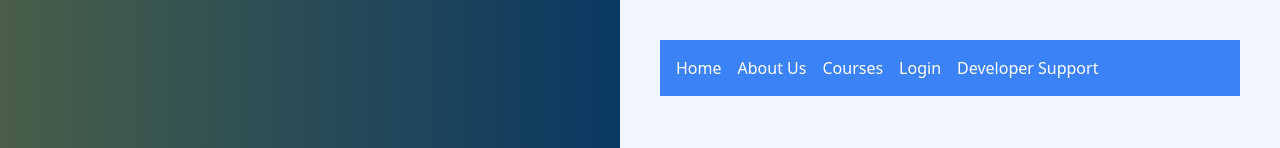
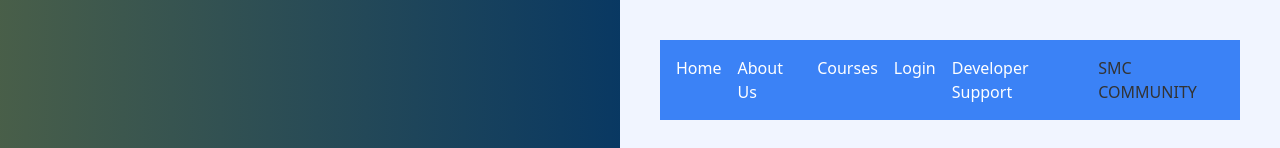
Before and after one commit to SmcWeb12/SMCGODDA, a React (Create React App) app: page /about-us in a window 1280 px wide. Shown: the top 148 px of the page. Built offline with nearby package versions, Linux system fonts and the light colour scheme; no server answers; the HTML template or start-up script is replaced by a standard one.

Commit message:
Update NavigationBar.js

```diff
--- a/src/components/NavigationBar.js
+++ b/src/components/NavigationBar.js
@@ -21,6 +21,9 @@ const NavigationBar = () => {
           <li>
             <Link to="/developer-support" className="text-white hover:text-yellow-300">Developer Support</Link>
           </li>
+            <li>
+              <a href="https://smccommunity-73wv-git-main-smcweb12s-projects.vercel.app/" class="button">SMC COMMUNITY</a>
+          </li>
         </ul>
       </div>
     </nav>
```
